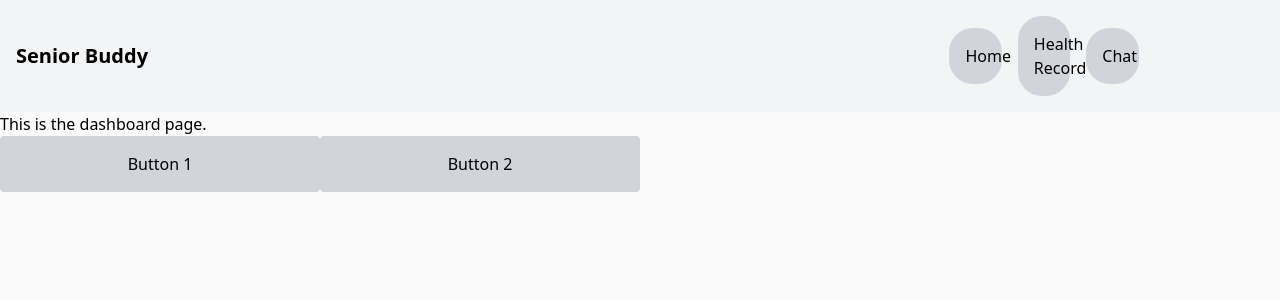
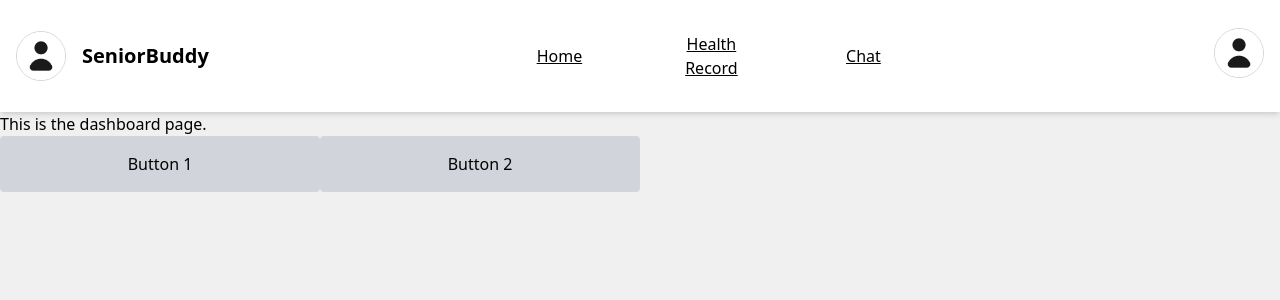
Before and after one commit to Carol-cs/nwhacks2025, a React (Vite) app in the folder client/: page / in a window 1280 px wide. Shown: the top 300 px of the page. Built offline with nearby package versions, Linux system fonts and the light colour scheme.

Commit message:
Added functional navigation bar.

```diff
--- a/client/src/components/TopNavigationBar.jsx
+++ b/client/src/components/TopNavigationBar.jsx
@@ -1,35 +1,57 @@
-import React from "react";
+import React, { useState } from "react";
 import { Link, useNavigate } from "react-router-dom";
+import profilePhoto from "../images/profile-photo.png";
 
 const TopNavigationBar = () => {
     const navigate = useNavigate();
+    const [showDropdown, setShowDropdown] = useState(false);
 
     return (
         <div>
-            <div>
-                <div className="flex justify-between items-center p-4 bg-gray-100">
-                    <h1 className="text-xl font-bold">Senior Buddy</h1>
-                    <nav className="flex items-center space-x-4">
+            <div className="flex justify-between items-center p-4 bg-white shadow-md">
                 <button
-                            className="rounded-button"
+                    onClick={() => navigate('/')}
+                >
+                    <div className="flex items-center space-x-4">
+                        <img src={profilePhoto} alt="Logo" className="logo" />
+                        <h1 className="text-xl font-bold">SeniorBuddy</h1>
+                    </div>
+                </button>
+                <nav className="flex space-x-6">
+                    <button
+                        className="rounded-button button-width"
                         onClick={() => navigate('/')}
                     >
                         Home
                     </button>
 
                     <button
-                            className="rounded-button"
+                        className="rounded-button button-width"
                         onClick={() => navigate('/health-record')}
                     >
                         Health Record
                     </button>
                     <button
-                            className="rounded-button"
+                        className="rounded-button button-width"
                         onClick={() => navigate('/chat')}
                     >
                         Chat
                     </button>
                 </nav>
+                <div className="items-center">
+                    <button onClick={() => setShowDropdown(!showDropdown)}>
+                        <img src={profilePhoto} alt="Profile Photo" className="profile-button" />
+                    </button>
+                    {showDropdown && (
+                        <div className="absolute right-0 mt-2 bg-white rounded shadow-md">
+                            <ul>
+                                {/* <li className="px-4 py-2 hover:bg-gray-100">Settings</li> */}
+                                <li className="px-4 py-2 hover:bg-gray-100">
+                                    <Link to="/">Logout</Link>
+                                </li>
+                            </ul>
+                        </div>
+                    )}
                 </div>
             </div>
         </div>
--- a/client/src/index.css
+++ b/client/src/index.css
@@ -4,9 +4,42 @@
 
 body {
   /* font-family: 'Roboto', sans-serif; */
-  background-color: #fAfAfA;
+  background-color: #f0f0f0;
 }
 
 .rounded-button {
-  @apply rounded-3xl bg-gray-300 p-4 w-1/6
+    /* border-radius: 0.75rem;
+    border-width: 2px;
+    border-color: #f9fafb; */
+    padding: 1rem;
+    width: 33.3333%;
+    text-decoration: underline;
+    &:hover {
+        background-color: #f8f8f8;
+        text-decoration-color: #aeaeae;
+    }
 }
+
+.rounded-button.current {
+    text-decoration-color: #000000;
+}
+
+.rounded-button:not(.current):hover {
+    text-decoration-color: #d4d4d4;
+}
+.button-width {
+    width: 10vw;
+}
+.profile-button {
+    width: 50px;
+    height: 50px;
+    border-radius: 100%;
+    border: 1.5px solid #d6d6d6;
+}
+
+.logo {
+    width: 50px;
+    height: 50px;
+    border-radius: 100%;
+    border: 1.5px solid #d6d6d6;
+}
```
Also changed, not shown: client/src/images/profile-photo.png (added). Lines whose indentation alone changed are shown as unchanged.
